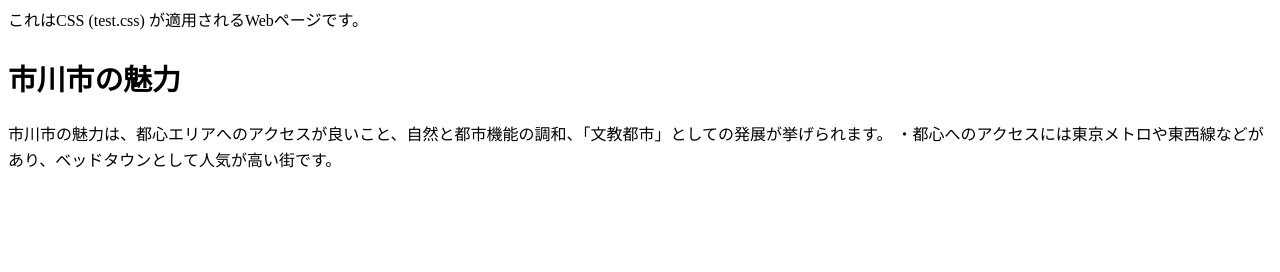
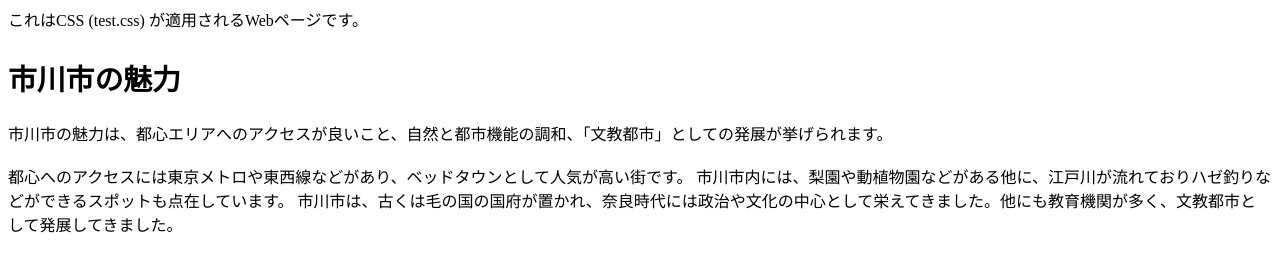
Before and after one commit to Ren-0616/test02.github.io, a plain HTML site: page index.html in a window 1280 px wide. Shown: the part 104-376 px from the top of the page. Drawn offline with Linux system fonts and the light colour scheme.

Commit message:
Update index.html

```diff
--- a/index.html
+++ b/index.html
@@ -13,7 +13,9 @@
     <p>これはCSS (test.css) が適用されるWebページです。</p>
 
     <h2>市川市の魅力</h2>
-    <p>市川市の魅力は、都心エリアへのアクセスが良いこと、自然と都市機能の調和、「文教都市」としての発展が挙げられます。
-        ・都心へのアクセスには東京メトロや東西線などがあり、ベッドタウンとして人気が高い街です。</p>
+    <p>市川市の魅力は、都心エリアへのアクセスが良いこと、自然と都市機能の調和、「文教都市」としての発展が挙げられます。</p>
+    <p1>都心へのアクセスには東京メトロや東西線などがあり、ベッドタウンとして人気が高い街です。</p1>
+    <p2>市川市内には、梨園や動植物園などがある他に、江戸川が流れておりハゼ釣りなどができるスポットも点在しています。</p2>
+    <p3>市川市は、古くは毛の国の国府が置かれ、奈良時代には政治や文化の中心として栄えてきました。他にも教育機関が多く、文教都市として発展してきました。</p3>
 </body>
 </html>
```
